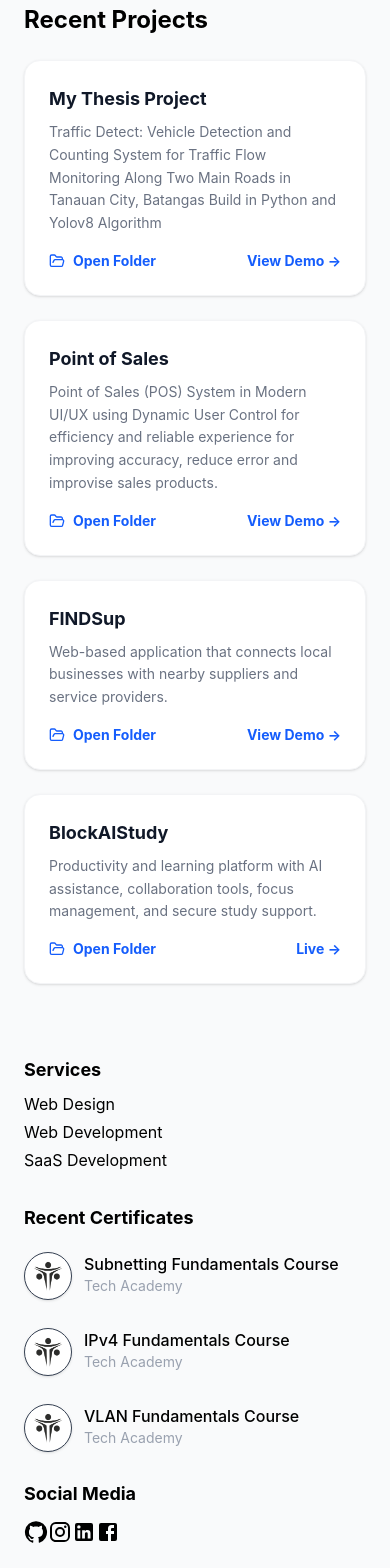
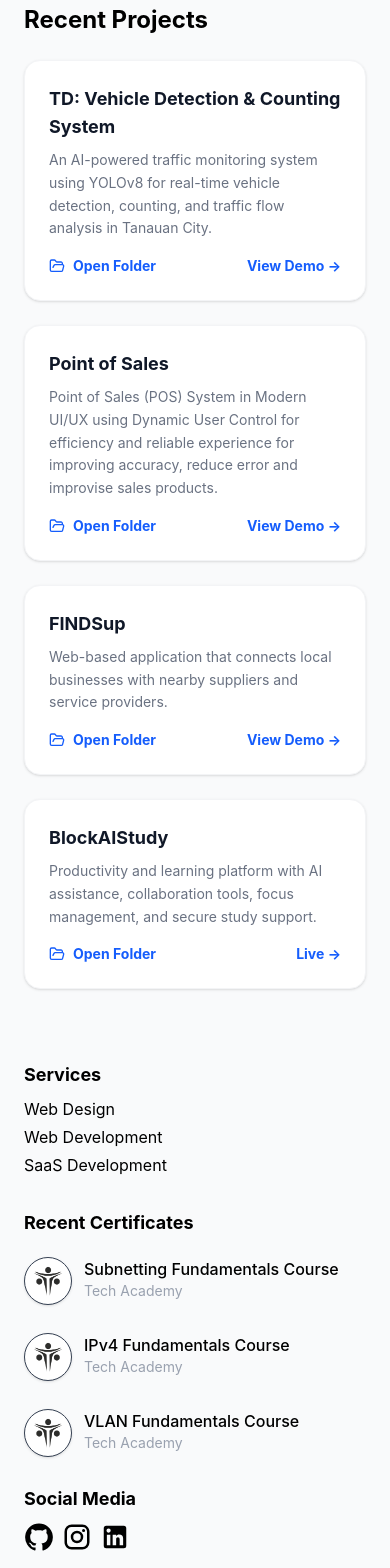
Before and after one commit to RolandoJr23/RBHJr-Portfolio, a React (Vite) app: page / in a window 390 px wide. Shown: the part 2620-4188 px from the top of the page. Built offline with nearby package versions, Linux system fonts and the light colour scheme.

Commit message:
Including features on each projects. And adding link on my social media.

```diff
--- a/src/App.tsx
+++ b/src/App.tsx
@@ -13,7 +13,6 @@ import { Mail, Calendar, MapPin, FolderOpen } from 'lucide-react';
 import InstagramIcon from '@mui/icons-material/Instagram';
 import LinkedInIcon from '@mui/icons-material/LinkedIn';
 import GitHubIcon from '@mui/icons-material/GitHub';
-import FacebookIcon from '@mui/icons-material/Facebook';
 
 import myphoto from './assets/rbhjr.png';
 import faithlogo from './assets/faithlogooo.jpg';
@@ -106,11 +105,16 @@ function App() {
       {/* Social Media */}
       <div className="w-full max-w-xs mt-3">
         <h2 className="text-black font-bold text-lg">Social Media</h2>
-        <div className='h-12 flex items-center'>
-          <GitHubIcon className='w-5 h-5 cursor-pointer'><a href="https://github.com/RolandoJr23/RolandoJr23.git" target="_blank"></a></GitHubIcon>
-          <InstagramIcon className='w-20 h-5 cursor-pointer' />
-          <LinkedInIcon className='w-5 h-5 cursor-pointer' />
-          <FacebookIcon className='w-5 h-5 cursor-pointer' />
+        <div className='h-12 flex items-center gap-2'>
+          <a href="https://github.com/RolandoJr23/RolandoJr23.git" target="_blank" rel="noopener noreferrer" aria-label="GitHub">
+            <GitHubIcon style={{ fontSize: 30 }} className="cursor-pointer" />
+          </a>
+          <a href="https://www.instagram.com/invites/contact/?igsh=1rgwwp3xtfjif&utm_content=107jhdm4" target="_blank" rel="noopener noreferrer" aria-label="GitHub">
+            <InstagramIcon style={{ fontSize: 30 }} className="cursor-pointer" />
+          </a>
+          <a href="https://www.linkedin.com/in/rolando-jr-hernandez-1a3772330?lipi=urn%3Ali%3Apage%3Ad_flagship3_profile_view_base_contact_details%3BNIMedTBfQguj8c9NXI6uZw%3D%3D" target="_blank" rel="noopener noreferrer" aria-label="GitHub">
+            <LinkedInIcon style={{ fontSize: 30 }} className="cursor-pointer" />
+          </a>
         </div>
       </div>
       <h3 className='text-center mt-14 mb-10'>&copy; 2026 Rolando Jr Hernandez. All rights reserved.</h3>
@@ -484,8 +488,8 @@ function App() {
                 {/* Project 1 */}
                 <div className={`group  p-6 rounded-2xl border border-gray-100 shadow-sm hover:shadow-xl hover:-translate-y-2 transition-all duration-300 flex flex-col justify-between ${isDarkMode ? "bg-none" : "bg-white"}`}>
                   <div>
-                    <h1 className='text-lg font-bold text-gray-900 group-hover:text-blue-600 transition-colors'>My Thesis Project</h1>
-                    <p className='text-sm text-gray-500 mt-2 leading-relaxed'>Traffic Detect: Vehicle Detection and Counting System for Traffic Flow Monitoring Along Two Main Roads in Tanauan City, Batangas Build in Python and Yolov8 Algorithm</p>
+                    <h1 className='text-lg font-bold text-gray-900 group-hover:text-blue-600 transition-colors'>TD: Vehicle Detection & Counting System</h1>
+                    <p className='text-sm text-gray-500 mt-2 leading-relaxed'>An AI-powered traffic monitoring system using YOLOv8 for real-time vehicle detection, counting, and traffic flow analysis in Tanauan City.</p>
                   </div>
                   <div className="mt-4 flex flex-wrap items-center justify-between gap-3">
                     <button
@@ -572,7 +576,7 @@ function App() {
           </div>
         </div>
       </div>
-      <div className="fixed bottom-6 right-6 z-50 flex flex-col items-end gap-3">
+      <div className="fixed bottom-6 right-4 z-50 flex flex-col items-end gap-3">
         {showChat && <ChatSession onClose={() => setShowChat(false)} isDarkMode={isDarkMode} />}
         <div className="flex items-center p-2 gap-3 rounded-3xl bg-gray-700 shadow-lg">
           <Darkmode themeMode={themeMode} isDarkMode={isDarkMode} onToggle={handleThemeToggle} />
--- a/src/Files/ProjectDetails.ts
+++ b/src/Files/ProjectDetails.ts
@@ -1,3 +1,4 @@
+import imagetrafficdetect from '../assets/projects/image/trafficdetect.png';
 import imagepos from '../assets/projects/image/pos.png'
 import imagefindsup from '../assets/projects/image/findsup.png'
 import imageblockaistudy from '../assets/projects/image/blockaistudy.png';
@@ -11,18 +12,20 @@ export interface ProjectDetails {
     date: string;
     image: string;
     techstack: string;
+    featureinclude: string[];
     projectURL: string;
 }
 
 export const projectdetails: ProjectDetails[] = [
     {
         id: 1,
-        title: "PointOfSales",
-        description: "A robust POS system for canteen stores, streamlining sales, reducing errors, and delivering a modern user-friendly interface with dynamic controls.",
-        overview: "A robust Point of Sales (POS) solution built with C# and Windows Forms (WinForms). Designed specifically for a canteen store environment, this system focuses on streamlining sales, reducing human error, and providing a modern, user-friendly interface through the implementation of Dynamic User Controls.",
-        date: "October2025-November2025",
-        image: imagepos,
-        techstack: "C#, WinForms, Crystal Reports / RDLC, Visual Studio",
+        title: "TD: Vehicle Detection & Counting System",
+        description: "An AI-powered traffic monitoring system using YOLOv8 for real-time vehicle detection, counting, and traffic flow analysis in Tanauan City.",
+        overview: "The increased developments in road, housing, and commercial infrastructures like the case of Tanauan City, Batangas resulted in an increased rate of traffic congestion along its two major roads like the Pres. J.P. Laurel Highway and A. Mabini Avenue which were recorded to have severe and heavy traffic flows as per the data gathered from the City TMO. Utilizing Operational Research and Artificial Intelligence using Ultralytics (YoloV8) Algorithm, the researcher conducted a study that will provide a real time vehicle detection and counting process that would provide information related to vehicle counting and traffic flow monitoring along these 2 major roads. The information that will be gathered will be used by the City Traffic Management Office as their planning criteria in monitoring and regulating the traffic flow along the major roads in Tanauan City.",
+        date: "May2023",
+        image: imagetrafficdetect,
+        techstack: "Flask API, Python, OpenCV, Ultralytics (YoloV8), PyTorch, Pandas, Numpy, Matplotlib",
+        featureinclude: ['Real-time vehicle detection and counting using AI-powered Ultralytics YOLOv8 algorithm' , 'Traffic flow monitoring for major roads in Tanauan City', 'Automated vehicle data collection and analysis', 'Monitoring of congestion levels on Pres. J.P. Laurel Highway and A. Mabini Avenue', 'AI-assisted traffic management support for the City Traffic Management Office (TMO)', 'Data-driven planning and traffic regulation insights', 'Operational Research integration for traffic analysis and optimization', 'Live monitoring dashboard for vehicle movement and traffic conditions', 'Improved accuracy and reduced manual traffic counting errors', 'Scalable system for future smart city traffic management implementations'],
         projectURL: "none",
     },{
         id: 2,
@@ -32,6 +35,7 @@ export const projectdetails: ProjectDetails[] = [
         date: "October2025-November2025",
         image: imagepos,
         techstack: "C#, WinForms, Crystal Reports / RDLC, Visual Studio",
+        featureinclude: ['Dynamic User Controls: Implements a modular UI architecture for improved navigation.', 'Account Management: Supports user logins, staff information management, and account updates.' , 'Order Management: Comprehensive bill listing, order tracking, and checkout procedures.', 'Inventory Control: Dedicated modules for managing dishes, drinks, and canteen-specific products.', 'Receipt Generation: Built-in printing capabilities for transaction receipts.', 'Reporting: Integrated reporting tools (RDLC) for sales tracking'],
         projectURL: "none",
     },{
         id: 3,
@@ -41,6 +45,7 @@ export const projectdetails: ProjectDetails[] = [
         date: "January2026-March2026",
         image: imagefindsup,
         techstack: "React(v19) + Vite, CSS, Material UI, Node.js, Express.js, MongoDB, Python, Flask, PyTorch, Escrow, Twilio",
+        featureinclude: ['Supplier Marketplace: Browse local businesses by category, location, and product availability.', 'Real-time Messaging: Direct communication between buyers and suppliers using socket.io.' , 'AI Admin Support: Integrated chatbot using a PyTorch intent-classifier to assist users with common queries.', 'Cart & Ordering: Simplified purchasing workflow with wholesale pricing support.', 'Auto Complete & Auto Suggestion (Product Recommendation): Smart auto-complete and suggests products instantly as users type, reducing search time and improving discovery.', 'Secure Payment Gateway (Escrow): Escrow payment gateway ensures secure transactions by holding funds until services or products are successfully delivered and approved.', 'SMS Verification (Twilio): SMS verification ensures recipient numbers are validated using one-time passcodes, enhancing account security and preventing unauthorized access.', 'Order Tracking: Track your order in real-time from confirmation to delivery. Stay updated with status changes, shipping progress, and estimated arrival.', 'Refund Items : Request refunds easily for eligible items. Submit a return, track approval, and receive your refund through your original payment method.', 'Supplier Console: Dedicated dashboard for business owners to manage products, pricing tiers, and orders.', 'Secure Auth: JWT-based authentication for user and business accounts.'],
         projectURL: "Not Yet",
     },{
         id: 4,
@@ -50,6 +55,7 @@ export const projectdetails: ProjectDetails[] = [
         date: "April2026-May2026",
         image: imageblockaistudy,
         techstack: 'React(v19) + Vite, Tailwind CSS, Lucide-react, Node.js, Express.js, WebSocket, WebRTC, PostgreSQL, Qwen3-Next',
+        featureinclude: ['Smart Dashboard: productivity insights, analytics, session tracking, and performance overview.', 'Academy Hub: centralized space for learning resources and academic tools.' , 'Focus System: distraction detection, app/website monitoring, and focus session tracking.', 'AI Learning Tools: AI tutor, smart notes, quiz/flashcard generator, practice tests, and interview coaching.', 'Meet System: collaboration mode for group study, planning and teamwork + interview mode for secure 1:1 sessions.', 'Real-Time System: WebSocket + WebRTC powered communication for live collaboration.'],
         projectURL: "https://block-ai-study-4aj8.vercel.app/",
     }
 ]
```
Also changed, not shown: src/components/ProjectDetails.tsx (+18 -4 lines), src/assets/projects/image/trafficdetect.png (added).
